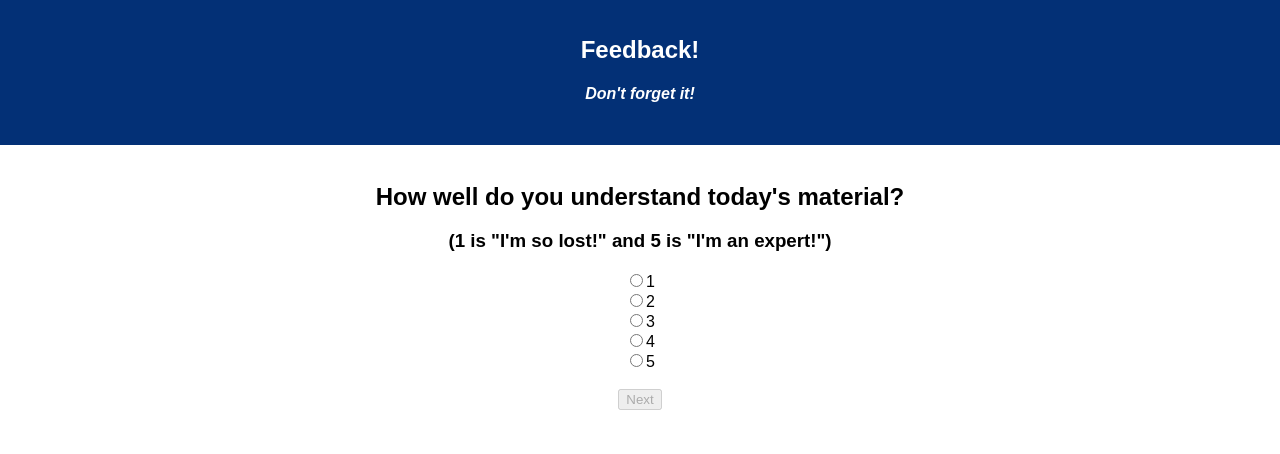
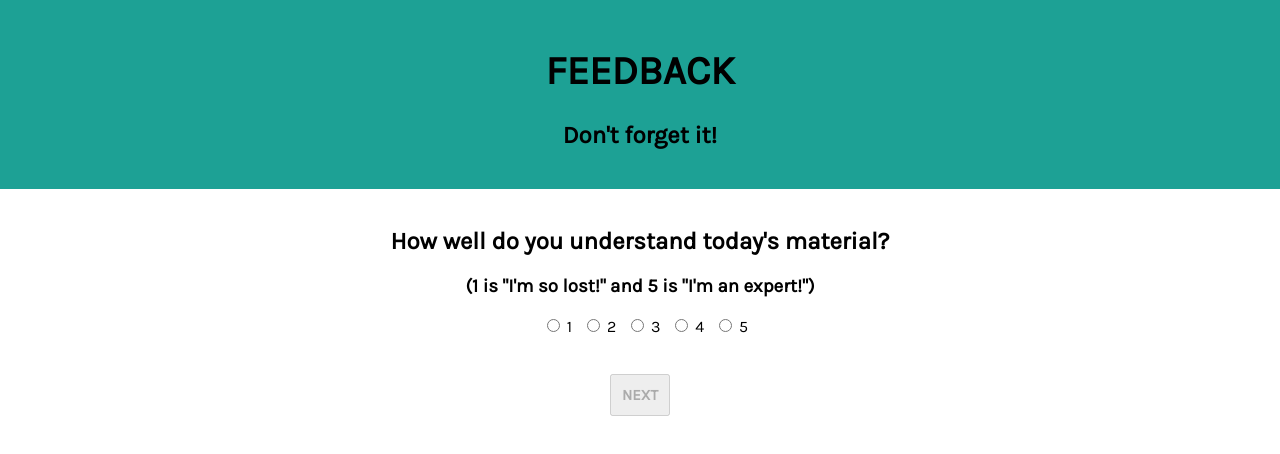
Before and after one commit to jakeford17/redux-feedback-loop, a React (Create React App) app: page /#/2 in a window 1280 px wide. Shown: the top 454 px of the page. Built offline with nearby package versions, Linux system fonts and the light colour scheme.

Commit message:
Adding CSS styling

```diff
--- a/src/components/App/App.css
+++ b/src/components/App/App.css
@@ -1,18 +1,57 @@
+@import url('https://fonts.googleapis.com/css?family=Karla&display=swap');
+
 .App {
   text-align: center;
 }
 
 .App-header {
-  background-color: #033076;
+  background-color: #1DA195;
   min-height: 70px;
   padding: 20px;
-  color: white;
+  color: black;
 }
 
 .App-title {
-  font-size: 1.5em;
+  font-size: 30pt;
+  font-weight: bold;
 }
 
 .App-intro {
   font-size: large;
 }
+
+body{
+  font-family: 'Karla', sans-serif;
+}
+
+button{
+  font-family: 'Karla', sans-serif;
+  padding: 10px;
+  font-size: 15px;
+  text-transform: uppercase;
+  font-weight: bold;
+}
+
+.commentInput{
+  width: 300px;
+  padding: 0 0 150px 0;
+  font-family: 'Karla', sans-serif;
+}
+
+.radioInput{
+  display: inline;
+  margin-left: 15px;
+}
+
+table {
+  margin-left:auto;
+  margin-right:auto;
+}
+
+td {
+  padding: 5px 30px;
+}
+
+th {
+  font-size: 15px;
+}
--- a/src/components/App/App.js
+++ b/src/components/App/App.js
@@ -18,8 +18,8 @@ class App extends Component {
       <Router>
       <div className="App">
         <header className="App-header">
-          <h1 className="App-title">Feedback!</h1>
-          <h4><i>Don't forget it!</i></h4>
+          <h1 className="App-title">FEEDBACK</h1>
+          <h2><strong>Don't forget it!</strong></h2>
         </header>
         <br/>
         <Route path="/" exact component={Home} />
--- a/src/components/Comments/Comments.js
+++ b/src/components/Comments/Comments.js
@@ -24,7 +24,7 @@ class Comments extends Component {
             <Router>
             <h2>Any additional comments?</h2>
             <div>
-            <input onChange={this.handleChange} value={this.state.comments}/>
+            <input className="commentInput" onChange={this.handleChange} value={this.state.comments}/>
             </div>
             <br/>
             <Link to="/review"><button onClick={this.handleClick}>Next</button></Link>
--- a/src/components/Feeling/Feeling.js
+++ b/src/components/Feeling/Feeling.js
@@ -27,11 +27,11 @@ class Feeling extends Component {
             <h2>How are you feeling today?</h2>
             <h3>(1 is terrible and 5 is awesome)</h3>
             <div>
-                <input type="radio" name="feeling" value="1" onChange={(event) => this.handleChange(event)} />1<br/>
-                <input type="radio" name="feeling" value="2" onChange={(event) => this.handleChange(event)} />2<br/>
-                <input type="radio" name="feeling" value="3" onChange={(event) => this.handleChange(event)} />3<br/>
-                <input type="radio" name="feeling" value="4" onChange={(event) => this.handleChange(event)} />4<br/>
-                <input type="radio" name="feeling" value="5" onChange={(event) => this.handleChange(event)} />5<br/>
+                <input className="radioInput" type="radio" name="feeling" value="1" onChange={(event) => this.handleChange(event)} /> 1
+                <input className="radioInput" type="radio" name="feeling" value="2" onChange={(event) => this.handleChange(event)} /> 2
+                <input className="radioInput" type="radio" name="feeling" value="3" onChange={(event) => this.handleChange(event)} /> 3
+                <input className="radioInput" type="radio" name="feeling" value="4" onChange={(event) => this.handleChange(event)} /> 4
+                <input className="radioInput" type="radio" name="feeling" value="5" onChange={(event) => this.handleChange(event)} /> 5<br/><br/>
             </div>
             <br/>
             <Link to="/2"><button onClick={this.handleClick} disabled={this.state.button}>Next</button></Link>
--- a/src/components/Review/Review.js
+++ b/src/components/Review/Review.js
@@ -27,6 +27,7 @@ class Review extends Component {
             <h3>How supported I feel on a scale from 1-5:</h3> {this.props.reduxStore.feedbackReducer[2]}<br/>
             <h3>Additional comments:</h3>
             <p>{this.props.reduxStore.feedbackReducer[3]}</p>
+            <br/>
             <Link to="/success"><button onClick={this.handleClick}>SUBMIT!</button></Link>
             </Router>
             </>
--- a/src/components/Supported/Supported.js
+++ b/src/components/Supported/Supported.js
@@ -26,11 +26,11 @@ class Supported extends Component {
             <h2>How was your instructor support today?</h2>
             <h3>(1 is "I might as well just learn this on my own" and 5 is "I couldn't be more supported")</h3>
             <div>
-                <input type="radio" name="supported" value="1" onChange={(event) => this.handleChange(event)} />1<br/>
-                <input type="radio" name="supported" value="2" onChange={(event) => this.handleChange(event)} />2<br/>
-                <input type="radio" name="supported" value="3" onChange={(event) => this.handleChange(event)} />3<br/>
-                <input type="radio" name="supported" value="4" onChange={(event) => this.handleChange(event)} />4<br/>
-                <input type="radio" name="supported" value="5" onChange={(event) => this.handleChange(event)} />5<br/>
+                <input className="radioInput" type="radio" name="supported" value="1" onChange={(event) => this.handleChange(event)} /> 1
+                <input className="radioInput" type="radio" name="supported" value="2" onChange={(event) => this.handleChange(event)} /> 2
+                <input className="radioInput" type="radio" name="supported" value="3" onChange={(event) => this.handleChange(event)} /> 3
+                <input className="radioInput" type="radio" name="supported" value="4" onChange={(event) => this.handleChange(event)} /> 4
+                <input className="radioInput" type="radio" name="supported" value="5" onChange={(event) => this.handleChange(event)} /> 5<br/><br/>
             </div>
             <br/>
             <Link to="/4"><button onClick={this.handleClick} disabled={this.state.button}>Next</button></Link>
--- a/src/components/Understanding/Understanding.js
+++ b/src/components/Understanding/Understanding.js
@@ -27,11 +27,11 @@ class Understanding extends Component {
             <h2>How well do you understand today's material?</h2>
             <h3>(1 is "I'm so lost!" and 5 is "I'm an expert!")</h3>
             <div>
-                <input type="radio" name="understanding" value="1" onChange={(event) => this.handleChange(event)} />1<br/>
-                <input type="radio" name="understanding" value="2" onChange={(event) => this.handleChange(event)} />2<br/>
-                <input type="radio" name="understanding" value="3" onChange={(event) => this.handleChange(event)} />3<br/>
-                <input type="radio" name="understanding" value="4" onChange={(event) => this.handleChange(event)} />4<br/>
-                <input type="radio" name="understanding" value="5" onChange={(event) => this.handleChange(event)} />5<br/>
+                <input className="radioInput" type="radio" name="understanding" value="1" onChange={(event) => this.handleChange(event)} /> 1
+                <input className="radioInput" type="radio" name="understanding" value="2" onChange={(event) => this.handleChange(event)} /> 2
+                <input className="radioInput" type="radio" name="understanding" value="3" onChange={(event) => this.handleChange(event)} /> 3
+                <input className="radioInput" type="radio" name="understanding" value="4" onChange={(event) => this.handleChange(event)} /> 4
+                <input className="radioInput" type="radio" name="understanding" value="5" onChange={(event) => this.handleChange(event)} /> 5<br/><br/>
             </div>
             <br/>
             <Link to="/3"><button onClick={this.handleClick} disabled={this.state.button}>Next</button></Link>
```
